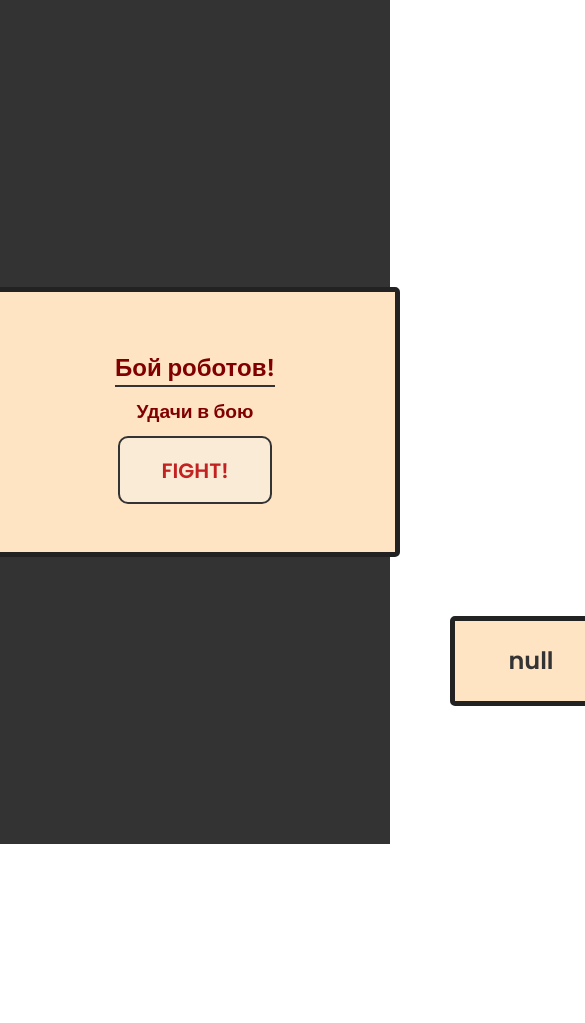
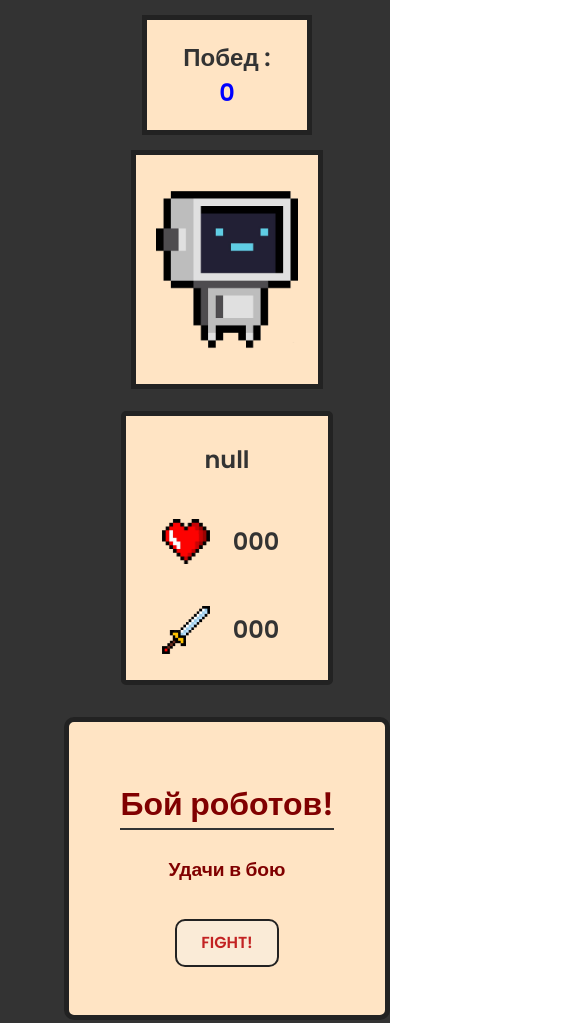
Before and after one commit to TheAgent05/robot-fight-practice, a plain HTML site: page index.html in a window 390 px wide. Shown: the top 1023 px of the page, 585 px wide, since content can reach past the window. Before the commit the page ends 844 px from the top, so only its background shows below. Drawn offline with nearby package versions, Linux system fonts and the light colour scheme.

Commit message:
css styling and adaptive for small screens

```diff
--- a/source/styles/style.css
+++ b/source/styles/style.css
@@ -1,12 +1,25 @@
 @import url("https://fonts.googleapis.com/css2?family=Poppins:ital,wght@0,100;0,200;0,300;0,400;0,500;0,600;0,700;0,800;0,900;1,100;1,200;1,300;1,400;1,500;1,600;1,700;1,800;1,900&display=swap");
 
+/* ---------------- Variables ---------------- */
+:root {
+    --main-bg-color: #333;
+    --secondary-bg-color: bisque;
+    --border-color: #222;
+    --text-color: #333;
+    --highlight-color: #c22222;
+    --button-hover-color: rgb(226, 212, 193);
+    --button-active-color: rgb(221, 206, 185);
+    --font-family: Poppins, sans-serif;
+}
+
+/* Reset and Global Styles */
 *,
 *::after,
 *::before {
     box-sizing: border-box;
     margin: 0;
     padding: 0;
-    font-family: Poppins, sans-serif;
+    font-family: var(--font-family);
 }
 
 li,
@@ -19,7 +32,52 @@ a {
     color: inherit;
 }
 
-/* ------------------------------------------------------------------------------------------------- */
+/* ---------------- Main Layout ---------------- */
+.main {
+    display: flex;
+    flex-wrap: wrap;
+    flex-direction: row; /* Располагаем элементы в одну строку */
+    justify-content: center; /* Пространство между роботами и текстом */
+    align-items: center; /* Выравниваем элементы по вертикали */
+    width: 100%;
+    min-height: 100vh;
+    height: auto;
+    background-color: var(--main-bg-color);
+    padding: 0 2rem; /* Отступы по краям */
+}
+
+/* ---------------- Robot Styles ---------------- */
+.robot-1,
+.robot-2 {
+    display: flex;
+    flex-direction: column; /* Располагаем элементы робота вертикально */
+    justify-content: center;
+    align-items: center;
+    text-align: center;
+    flex: 1; /* Равное пространство для каждого робота */
+    margin: 0 1rem; /* Отступы между роботами */
+}
+.robot-1 {
+    order: 0;
+}
+.robot-2 {
+    order: 2;
+}
+
+
+.robot-img {
+    width: 100%;
+    max-width: 18em; /* Не больше */
+    min-width: 12em; /* Не меньше */
+    border: var(--border-color) solid 5px;
+    padding: 20px;
+    background-color: var(--secondary-bg-color);
+    transition: transform 0.3s;
+}
+
+.robot-img:hover {
+    transform: scale(1.05); /* Увеличение при наведении */
+}
 
 .win-counter {
     display: flex;
@@ -27,29 +85,61 @@ a {
     align-items: center;
     justify-content: center;
     width: 6em;
-    border: #222 solid 5px;
+    border: var(--border-color) solid 5px;
     padding: 20px;
     margin: 15px;
-    background-color: bisque;
-    color: #333;
+    background-color: var(--secondary-bg-color);
+    color: var(--text-color);
     font-size: 2em;
     font-weight: 600;
 }
 
-.win-text, .win-number {
+.win-text,
+.win-number {
     display: inline-block;
-    width: 5em; /* или подбери опытным путём: 2em, 3em и т.д. */
-    text-align: center; /* чтобы число было по центру */
+    width: 5em;
+    text-align: center;
+}
+
+/* ---------------- Status Bar ---------------- */
+.status-bar {
+    display: flex;
+    flex-wrap: wrap;
+    flex-direction: row;
+    align-items: center;
+    justify-content: space-evenly;
+    gap: 10px;
+    margin-top: 15px;
+    background-color: var(--secondary-bg-color);
+    padding: 10px 20px;
+    border: var(--border-color) solid 5px;
+    border-radius: 5px;
+    color: var(--text-color);
+    font-size: clamp(1em, 2.5vw, 2em); /* Адаптивный размер шрифта */
+    font-weight: 600;
+}
+
+.name, .health, .attack-power {
+    display: flex;
+    align-items: center;
+    justify-content: center;
+    gap: 10px;
+    padding: 16px;
+    border-radius: 5px;
+    color: #333;
+}
+
+.name span, .health span, .attack-power span {
+    display: inline-block;
+    text-align: center;
+    width: 3em;
 }
 
 
-
-
-.robot-img {
-    width: 16em;
-    border: #222 solid 5px;
-    padding: 20px;
-    background-color: bisque;
+.robot-name,
+.robot-health,
+.robot-attack-power {
+    display: flex;
 }
 
 .status-bar-img {
@@ -57,88 +147,27 @@ a {
     text-align: center;
 }
 
-.main {
-    display: flex;
-    justify-content: center;
-    align-items: center;
-    width: 100%;
-    height: 100vh;
-    background-color: #333;
-}
-
-.status-bar {
-    display: flex;
-    flex-direction: row;
-    justify-content: space-evenly;
-}
-
-.name, .health, .attack-power {
-    display: flex;
-    align-items: center;
-    justify-content: center;
-    gap: 10px;
-    background-color: bisque;
-    padding: 16px;
-    margin: 0px 25px 30px;
-    border: #222 solid 5px;
-    border-radius: 5px;
-    color: #333;
-    font-size: 1.5em;
-    font-weight: 600;
-    width: 100%;
-}
-
-.robot-name ,.robot-health, .robot-attack-power {
-    display: inline-block;
-    width: 3em; /* или подбери опытным путём: 2em, 3em и т.д. */
-    text-align: center; /* чтобы число было по центру */
-}
-
-.robot-name {
-    width: 5em;
-}
-
-
-.robot-1 {
-    display: flex;
-    flex-direction: column;
-    justify-content: center;
-    align-items: center;
-    text-align: center;
-    flex-grow: 1;
-    order: 1;
-}
-
-.robot-2 {
-    display: flex;
-    flex-direction: column;
-    justify-content: center;
-    align-items: center;
-    text-align: center;
-    flex-grow: 1;
-    order: 3;
-}
-
+/* ---------------- Text and Button Section ---------------- */
 .text {
     display: flex;
-    margin: 25px;
-    padding: 3em 5em;
-    border: #222 solid 5px;
-    border-radius: 5px;
     flex-direction: column;
     align-items: center;
     justify-content: center;
-    background-color: bisque;
+    flex: 0.6; /* Меньше пространства, чем у роботов */
+    padding: 3em;
+    border: var(--border-color) solid 5px;
+    border-radius: 10px;
+    background-color: var(--secondary-bg-color);
     text-align: center;
-    order: 2;
     color: #800000;
+    margin: 0 2rem; /* Отступы от роботов */
 }
 
 .text .title {
-    font-size: 1.5em;
-    margin: 10px;
+    font-size: 2em;
+    margin: 10px 0;
     font-weight: 600;
-    border-bottom: 2px solid #333;
+    border-bottom: 2px solid var(--text-color);
 }
 
 .text .last-attack {
@@ -147,24 +176,69 @@ a {
     width: 15rem;
     font-size: 1.2em;
     font-weight: 600;
+    margin: 15px 0;
 }
 
 .text .fight-start {
     font-size: 1.3em;
     font-weight: 600;
-    margin-top: 10px;
-    color: #c22222;
+    margin-top: 20px;
+    color: var(--highlight-color);
     padding: 0.8em 2em;
     background-color: antiquewhite;
-    border: solid #333 2px;
+    border: solid var(--border-color) 2px;
     border-radius: 10px;
+    cursor: pointer;
+    transition: background-color 0.3s, transform 0.3s, color 0.3s;
 }
 
 .text .fight-start:hover {
-    background-color: rgb(226, 212, 193);
+    background-color: var(--button-hover-color);
+    transform: scale(1.05);
 }
 
 .text .fight-start:active {
-    background-color: rgb(221, 206, 185);
+    background-color: var(--button-active-color);
     color: #e72626;
+    transform: scale(0.95);
 }
+
+/* ---------------- Media Queries ---------------- */
+@media (max-width: 768px) {
+    .main {
+        flex-direction: column; /* Ставим роботов и текст в колонку */
+        justify-content: center;
+    }
+
+    .robot-2 {
+        flex-direction: column-reverse;
+    }
+
+    .robot-img {
+        max-width: 35vw;
+    }
+
+    .text {
+        order: 1;
+        margin-top: 2rem;
+        width: 100%;
+        max-width: 500px;
+    }
+
+    .status-bar {
+        display: flex;
+        flex-direction: column;
+        font-size: 1.5em;
+        width: 100%;
+    }
+
+    .text .fight-start {
+        font-size: 1em;
+        padding: 0.6em 1.5em;
+    }
+
+    .win-counter {
+        font-size: 1.5em;
+        width: auto;
+    }
+}
```
